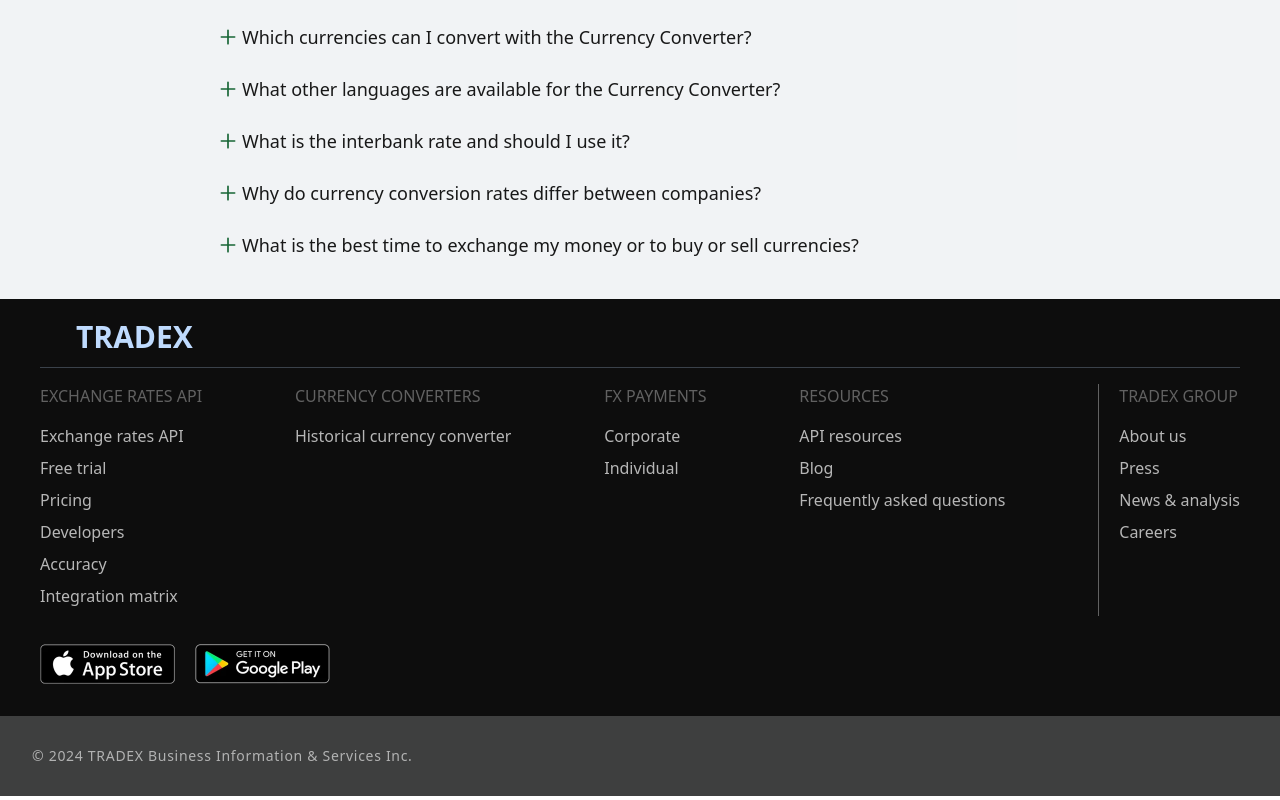
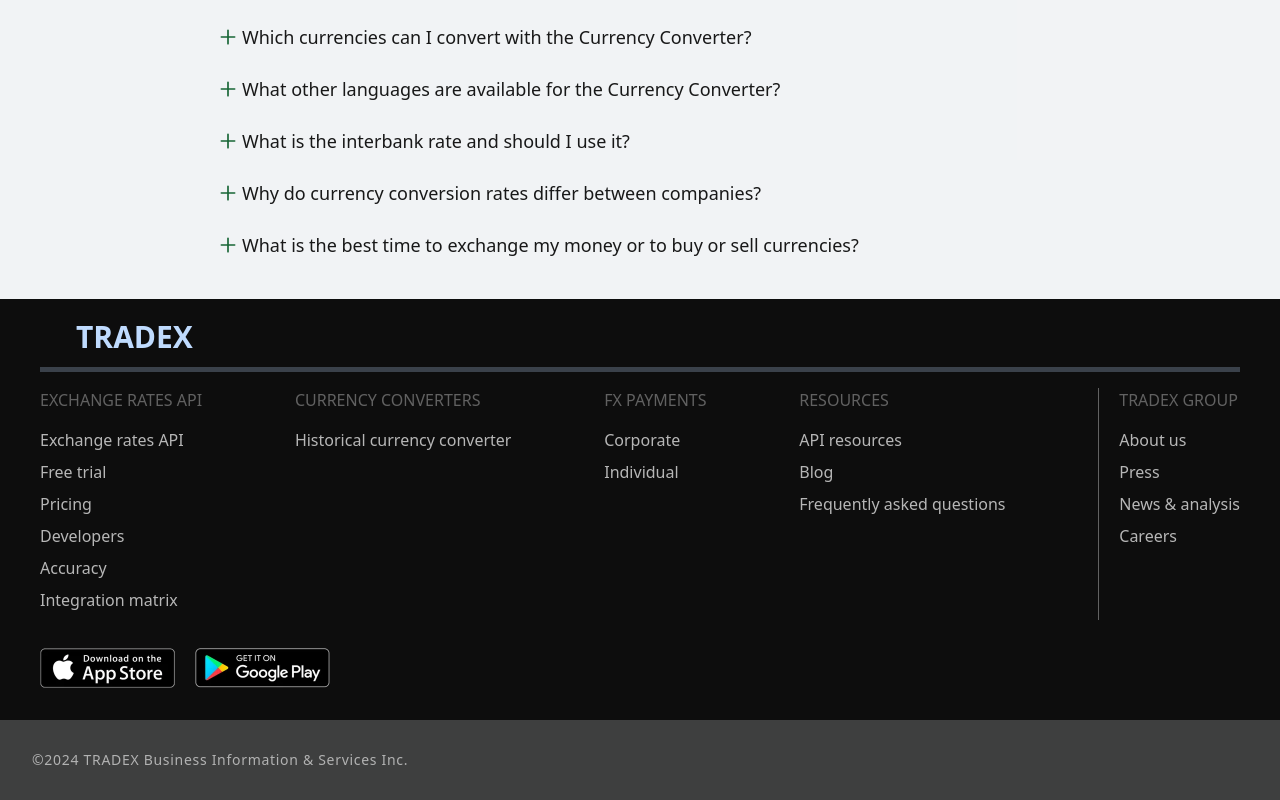
Before and after one commit to Ola157/tradeX, a React (Create React App) app: page / in a window 1280 px wide. Shown: the part 2127-2927 px from the top of the page. Built offline with nearby package versions, Linux system fonts and the light colour scheme.

Commit message:
progress commitTwo

```diff
--- a/src/FooterComponent/Footer.jsx
+++ b/src/FooterComponent/Footer.jsx
@@ -52,9 +52,8 @@
 
     return (
         <div className='px-10 py-5 bg-black/95'>
-            <div className={`after:content-[''] after:h-[1px] after:w-full after:bg-blue-200/25 flex flex-col gap-y-3`}>
-                <div className={`text-3xl pl-9 font-semibold text-blue-200 cursor-pointer
- uppercase`}>TradeX</div>
+            <div className={`after:content-[''] after:h-[5px] after:w-full after:bg-blue-200/25 flex flex-col gap-y-3`}>
+                <div className={`text-3xl pl-9 font-semibold text-blue-200 cursor-pointer uppercase`}>TradeX</div>
             </div>
 
             <div className='flex flex-col sm:grid sm:grid-cols-3 md:flex md:flex-row justify-between gap-x-12 py-2'>
--- a/src/FooterComponent/FooterBottom.jsx
+++ b/src/FooterComponent/FooterBottom.jsx
@@ -3,7 +3,7 @@
 const FooterBottom = () => {
     return (
         <div className='bg-black/75 h-20 flex flex-col justify-center p-8'>
-            <p className='text-white/60 tracking-wider text-sm'>© 2024 TRADEX Business Information & Services Inc.</p>
+            <p className='text-white/60 tracking-wider text-sm'>©2024 TRADEX Business Information & Services Inc.</p>
         </div>
     )
 }
```
